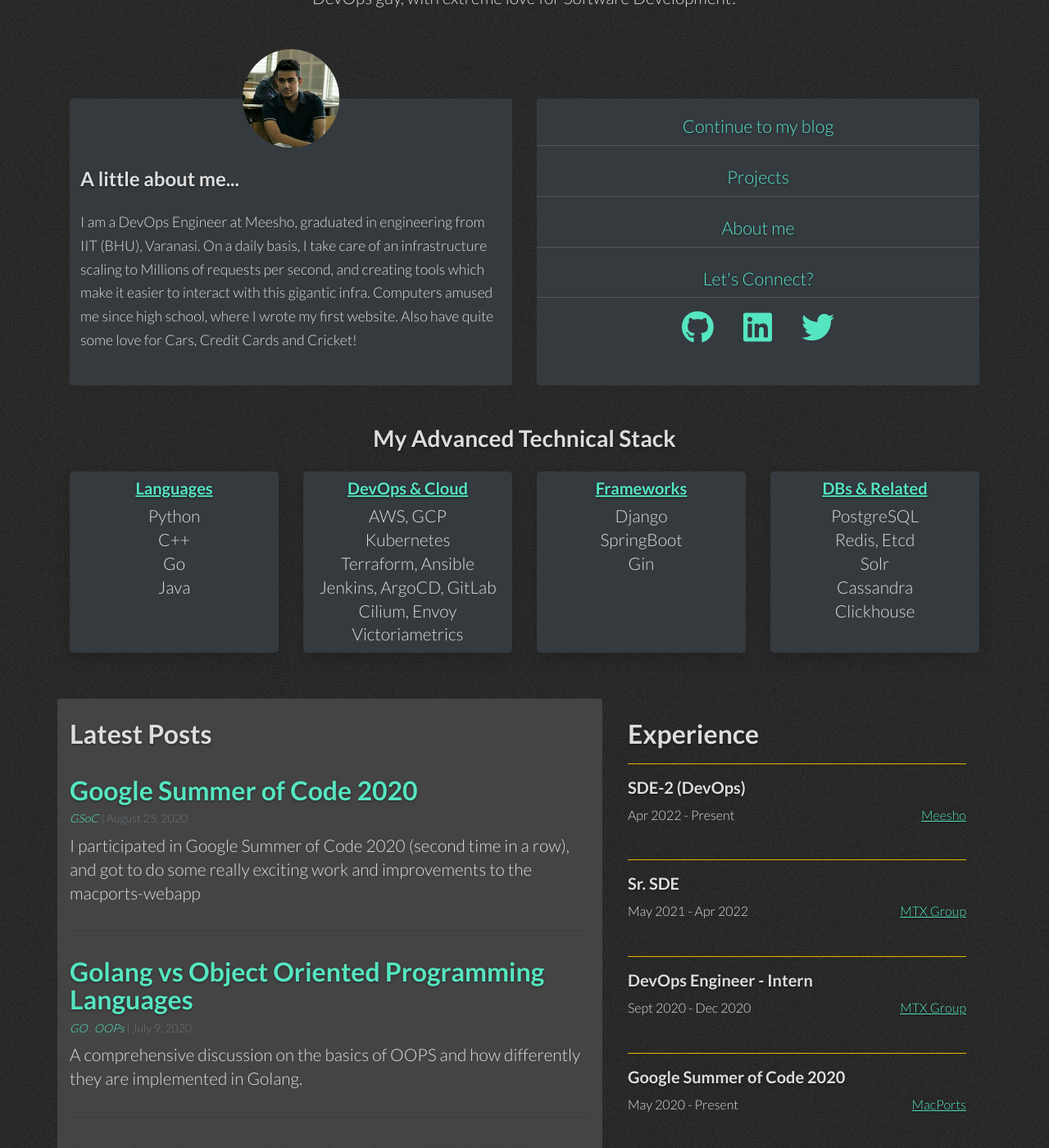
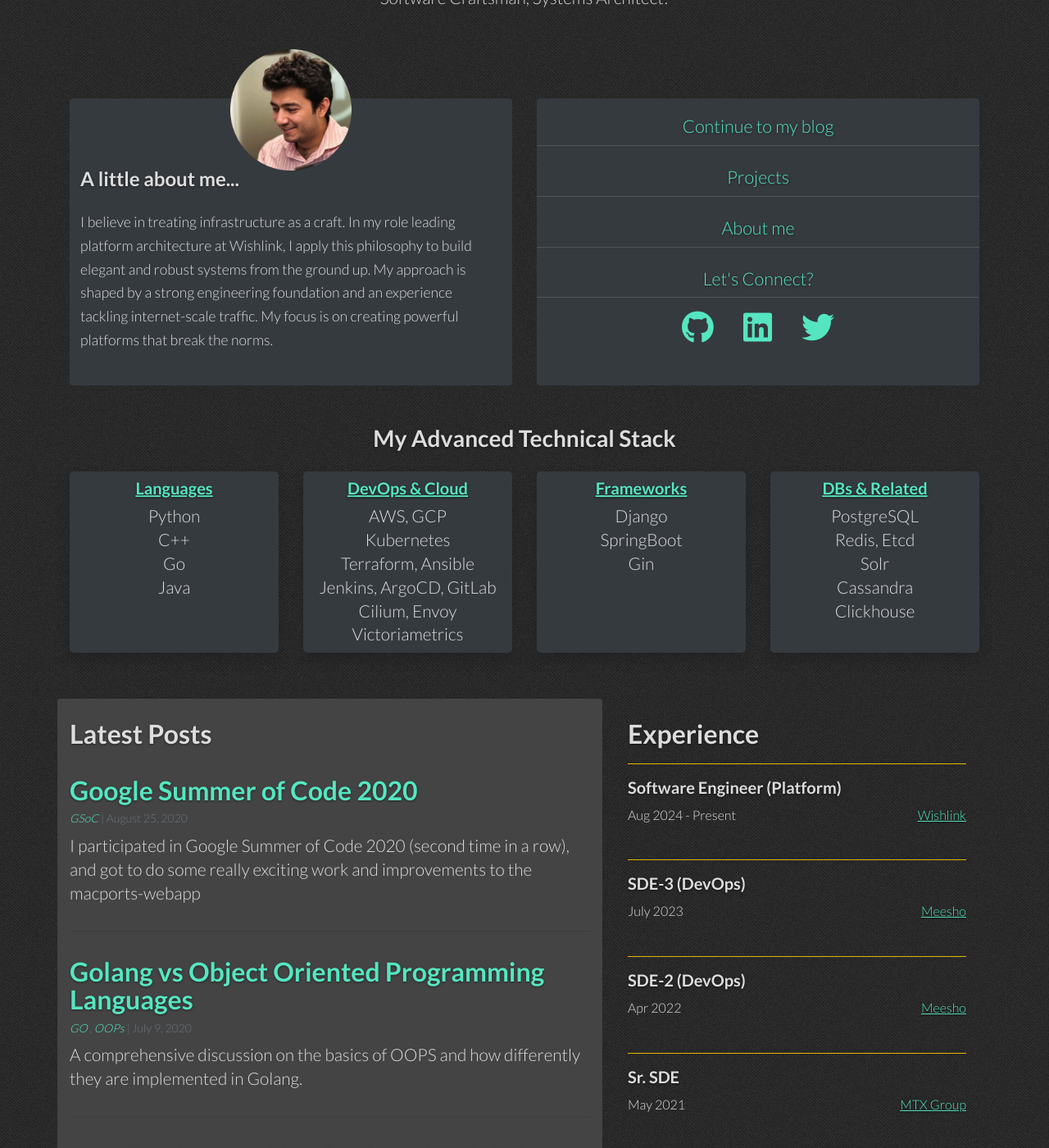
Before and after one commit to arjunsalyan/arjunsalyan.github.io, a Jekyll site: the page built from index.html, in a window 1280 px wide and 1400 px high, scrolled down 203 px. Shown: the whole window at 82% size. Built offline with Jekyll 4.4.1, drawn with Linux system fonts in a browser that asks for light colours; nearby versions of some CDN libraries; some of the changed text lies outside the part shown.

Commit message:
A commit after years

```diff
--- a/_config.yml
+++ b/_config.yml
@@ -80,6 +80,8 @@ exclude:
   - LICENSE
   - README.md
   - CNAME
+  - vendor
+  - vendor/**
 
 paginate: 5
 paginate_path: "/blog/page:num/"
--- a/_layouts/default.html
+++ b/_layouts/default.html
@@ -8,7 +8,7 @@
 	{% include nav.html %}
 	<div class="container mt-lg-2 pt-4">
 		<h1 class="display-3 text-center text-dark">Hi, I am Arjun!</h1>
-		<p class="text-center text-secondary">DevOps guy, with extreme love for Software Development!</p>
+		<p class="text-center text-secondary">Software Craftsman, Systems Architect!</p>
 		<br>
 		<div class="row" style="margin-top: 60px;">
 			<div class="col-md-6 col-12 mt-2">
@@ -16,15 +16,16 @@
 					<div class="row">
 						<div class="col-12 text-center">
 							<div style="height: 60px;">
-							<img style="margin-top: -60px ;" height="120px" src="/images/arjun_circle.png">
+							<img style="margin-top: -60px ;" height="148px" src="/images/arjun_circle.png">
 						</div>
 						</div>
 						<div class="col-12 p-4 text-md-left text-center">
 							<h4 class="text-dark mb-4 px-1 font-weight-bold">A little about me...</h5>
 							<p class="text-secondary px-1" style="font-size: 1.1rem !important">
-								I am a DevOps Engineer at Meesho, graduated in engineering from IIT (BHU), Varanasi. On a daily basis, I take care of an
-								infrastructure scaling to Millions of requests per second, and creating tools which make it easier to interact with this gigantic
-								infra. Computers amused me since high school, where I wrote my first website. Also have quite some love for Cars, Credit Cards and Cricket!
+								I believe in treating infrastructure as a craft. In my role leading platform architecture at Wishlink,
+								I apply this philosophy to build elegant and robust systems from the ground up. My approach is shaped by a
+								strong engineering foundation and an experience tackling internet-scale traffic. My focus is on creating powerful platforms
+								that break the norms.
 							</p>
 						</div>
 					</div>
--- a/index.html
+++ b/index.html
@@ -27,25 +27,24 @@ home: True
         <h2 class="text-dark">Experience</h2>
         <hr style="background-color: #fc0">
         <div class="expr-list-item">
+          <h5 class="text-dark">Software Engineer (Platform)</h5>
+          <p style="font-size:1rem !important" class="my-0 text-secondary">Aug 2024 - Present<span class="float-right text-warning text-underlined">Wishlink</span></p>
+        </div><br><hr style="background-color: #fc0">
+        <div class="expr-list-item">
+          <h5 class="text-dark">SDE-3 (DevOps)</h5>
+          <p style="font-size:1rem !important" class="my-0 text-secondary">July 2023<span class="float-right text-warning text-underlined">Meesho</span></p>
+        </div><br><hr style="background-color: #fc0">
+        <div class="expr-list-item">
           <h5 class="text-dark">SDE-2 (DevOps)</h5>
-          <p style="font-size:1rem !important" class="my-0 text-secondary">Apr 2022 - Present <span class="float-right text-warning text-underlined">Meesho</span></p>
+          <p style="font-size:1rem !important" class="my-0 text-secondary">Apr 2022<span class="float-right text-warning text-underlined">Meesho</span></p>
         </div><br><hr style="background-color: #fc0">
         <div class="expr-list-item">
           <h5 class="text-dark">Sr. SDE</h5>
-          <p style="font-size:1rem !important" class="my-0 text-secondary">May 2021 - Apr 2022 <span class="float-right text-warning text-underlined">MTX Group</span></p>
+          <p style="font-size:1rem !important" class="my-0 text-secondary">May 2021<span class="float-right text-warning text-underlined">MTX Group</span></p>
         </div><br><hr style="background-color: #fc0">
         <div class="expr-list-item">
-          <h5 class="text-dark">DevOps Engineer - Intern</h5>
-          <p style="font-size:1rem !important" class="my-0 text-secondary">Sept 2020 - Dec 2020 <span class="float-right text-warning text-underlined">MTX Group</span></p>
-        </div><br><hr style="background-color: #fc0">
-        <div class="expr-list-item">
-          <h5 class="text-dark">Google Summer of Code 2020</h5>
-          <p style="font-size:1rem !important" class="my-0 text-secondary">May 2020 - Present <span class="float-right text-warning text-underlined">MacPorts</span></p>
-        </div>
-        <br><hr style="background-color: #fc0">
-        <div class="expr-list-item">
-          <h5 class="text-dark">Google Summer of Code 2019</h5>
-          <p style="font-size:1rem !important" class="my-0 text-secondary">May 2019 - Aug 2019 <span class="float-right text-warning text-underlined">MacPorts</span></p>
+          <h5 class="text-dark">Google Summer of Code x 2</h5>
+          <p style="font-size:1rem !important" class="my-0 text-secondary">2019 & 2020<span class="float-right text-warning text-underlined">MacPorts</span></p>
         </div>
         <br><hr style="background-color: #fc0">
         <div class="expr-list-item">
```
Also changed, not shown: Gemfile.lock, images/arjun_circle.png, 1 other file.
